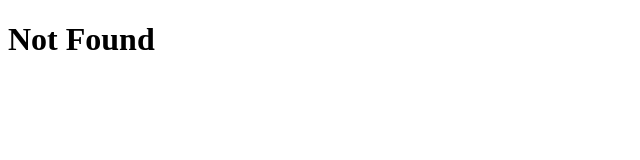
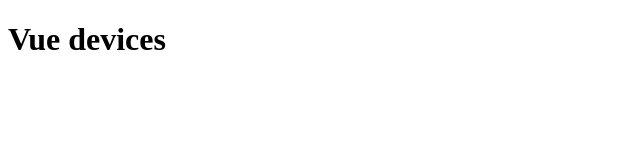
Before and after one commit to amlds/BroadCast3000, a React (Create React App) app in the folder client/: page /device in a window 1280 px wide. Shown: the top 160 px of the page, without its empty margins (0-640 px from the left). Built offline with nearby package versions, Linux system fonts and the light colour scheme.

Commit message:
roots all

```diff
--- a/client/src/Root.tsx
+++ b/client/src/Root.tsx
@@ -3,14 +3,16 @@ import { BrowserRouter as Router, Routes, Route } from 'react-router-dom';
 
 import Home from './views/Home';
 import Admin from './views/Admin';
+import Device from './views/Device';
 import NotFound from './views/NotFound';
 
-const Root = () => {
+const Root: React.FC = () => {
   return (
     <Router>
       <Routes>
         <Route path="/" element={<Home />} />
         <Route path="/admin" element={<Admin />} />
+        <Route path="/device" element={<Device />} />
         <Route path="*" element={<NotFound />} />
       </Routes>
     </Router>
--- a/client/src/index.tsx
+++ b/client/src/index.tsx
@@ -8,6 +8,7 @@ import Root from './Root';
 const root = ReactDOM.createRoot(
   document.getElementById('root') as HTMLElement
 );
+
 root.render(
   <React.StrictMode>
     <Root />
--- a/client/src/views/Admin.tsx
+++ b/client/src/views/Admin.tsx
@@ -1,9 +1,9 @@
 import React from 'react';
 
-const Admin = () => {
+const Admin: React.FC = () => {
   return (
     <div>
-      <h1>Admin</h1>
+      <h1>Vue Admin</h1>
     </div>
   );
 };
--- /dev/null
+++ b/client/src/views/Device.tsx
@@ -0,0 +1,11 @@
+import React from 'react';
+
+const Devices: React.FC = () => {
+  return (
+    <div>
+      <h1>Vue devices</h1>
+    </div>
+  );
+};
+
+export default Devices;
--- a/client/src/views/Home.tsx
+++ b/client/src/views/Home.tsx
@@ -1,9 +1,9 @@
 import React from 'react';
 
-const Home = () => {
+const Home: React.FC = () => {
   return (
     <div>
-      <h1>Home</h1>
+      <h1>Bienvenue sur broasdcast3000</h1>
     </div>
   );
 };
--- a/client/src/views/NotFound.tsx
+++ b/client/src/views/NotFound.tsx
@@ -1,9 +1,9 @@
 import React from 'react';
 
-const NotFound = () => {
+const NotFound: React.FC = () => {
   return (
     <div>
-      <h1>Not Found</h1>
+      <h1>404 Not Found 3000</h1>
     </div>
   );
 };
```
